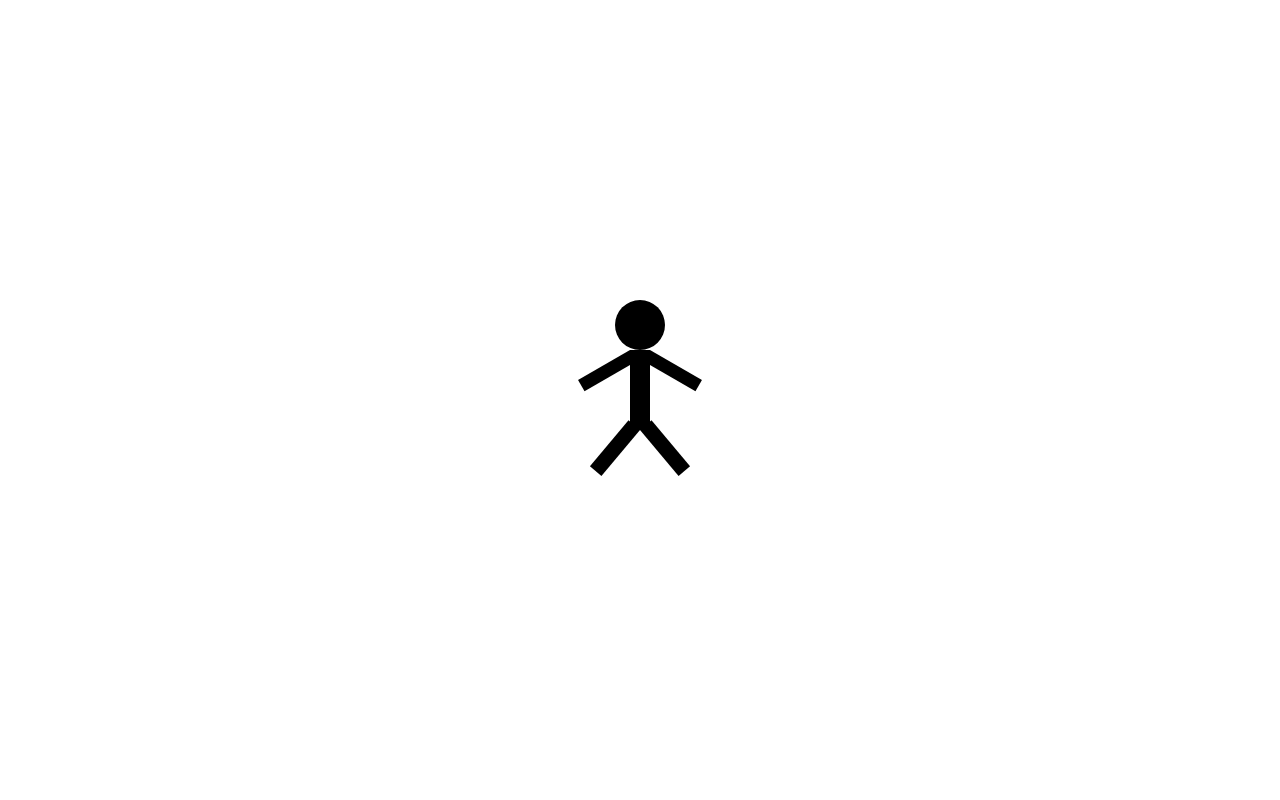
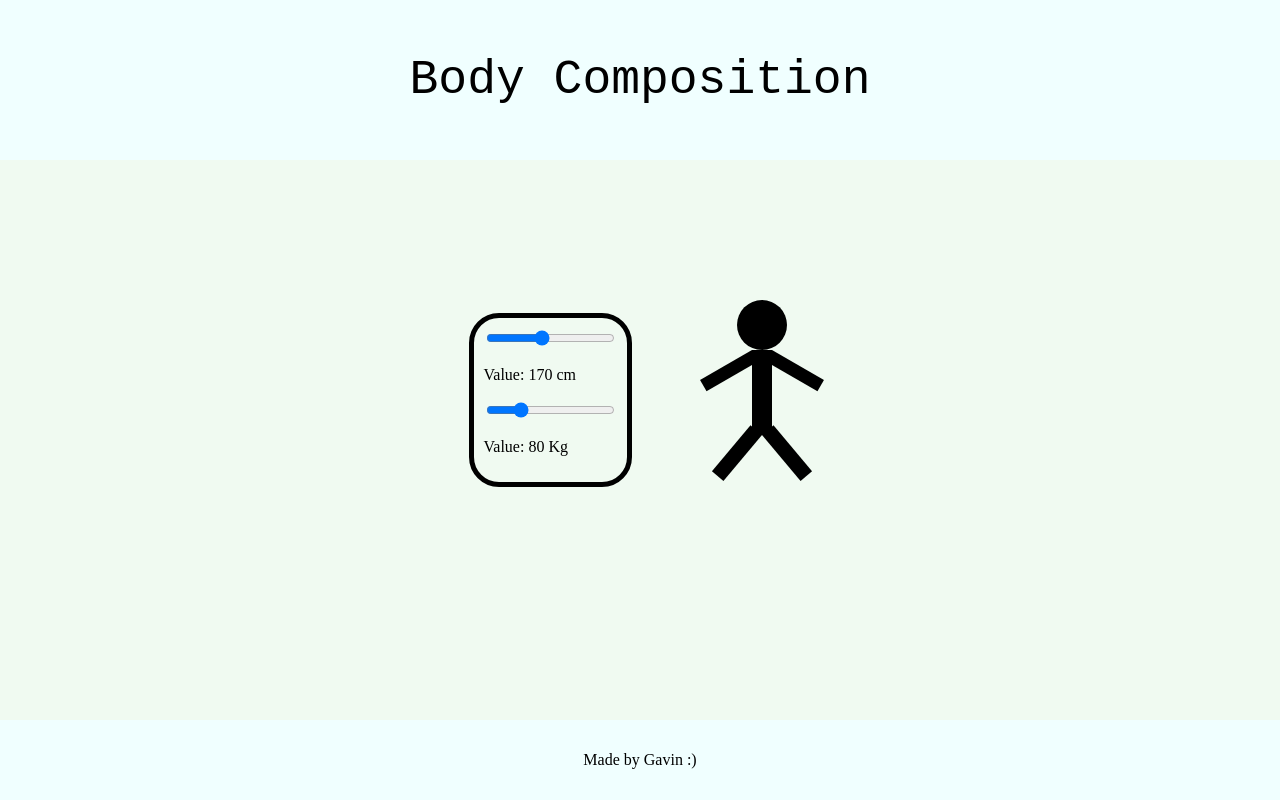
Before and after one commit to Gavinpiy/StickMan, a plain HTML site: page index.html in a window 1280 px wide. Drawn offline with Linux system fonts and the light colour scheme.

Commit message:
height working

```diff
--- a/index.html
+++ b/index.html
@@ -7,6 +7,27 @@
     <link rel="stylesheet" href="styles.css" />
   </head>
   <body>
+    <header>Body Composition</header>
+    <div class="slidecontainer">
+      <input
+        type="range"
+        min="110"
+        max="250"
+        value="170"
+        class="slider"
+        id="height"
+      /><br />
+      <p>Value: <span id="heightValue"></span> cm</p>
+      <input
+        type="range"
+        min="10"
+        max="300"
+        value="80"
+        class="slider"
+        id="weight"
+      /><br />
+      <p>Value: <span id="weightValue"></span> Kg</p>
+    </div>
     <div class="stick-figure">
       <div class="head"></div>
       <div class="body"></div>
@@ -15,5 +36,7 @@
       <div class="left-leg leg"></div>
       <div class="right-leg leg"></div>
     </div>
+    <script src="main.js"></script>
+    <footer>Made by Gavin :)</footer>
   </body>
 </html>
--- /dev/null
+++ b/main.js
@@ -0,0 +1,49 @@
+// // Get references to the input elements and stick figure parts
+// const heightInput = document.getElementById("heightInput");
+// const weightInput = document.getElementById("weightInput");
+// const head = document.querySelector(".head");
+// const body = document.querySelector(".body");
+// const arms = document.querySelectorAll(".arm");
+// const legs = document.querySelectorAll(".leg");
+
+// // Event listeners to detect changes in input fields
+// heightInput.addEventListener("input", updateStickFigureSize);
+// weightInput.addEventListener("input", updateStickFigureSize);
+
+let slider = document.getElementById("height");
+let output = document.getElementById("heightValue");
+
+let body = document.querySelector(".body");
+let legs = document.querySelectorAll(".leg");
+let arms = document.querySelectorAll(".arm");
+let rightLeg = document.querySelector(".right-leg");
+let leftLeg = document.querySelector(".left-leg");
+let rightArm = document.querySelector(".right-arm");
+let leftArm = document.querySelector(".left-arm");
+
+output.innerHTML = slider.value;
+slider.oninput = function () {
+  output.innerHTML = this.value;
+  //slider.value is the value of the slider in cm
+  // console.log(slider.value)
+  body.style.height = slider.value - 80 + "px";
+  rightLeg.style.top = slider.value - 35 + "px";
+  leftLeg.style.top = slider.value - 35 + "px";
+  //This code is using the forEach method to iterate over each element
+  //in the legs NodeList, which contains all the elements with the class "leg."
+  //The forEach method takes a callback function as an argument, and this function
+  //is executed for each element in the NodeList.
+  legs.forEach((leg) => {
+    leg.style.width = this.value / 2.5 + "px";
+  });
+  arms.forEach((arm) => {
+    arm.style.width = this.value / 3 + "px";
+  });
+};
+
+let slider2 = document.getElementById("weight");
+let output2 = document.getElementById("weightValue");
+output2.innerHTML = slider2.value;
+slider2.oninput = function () {
+  output2.innerHTML = this.value;
+};
--- a/styles.css
+++ b/styles.css
@@ -1,15 +1,31 @@
+header{
+  position: absolute;
+  top: 0%;
+  background-color: azure;
+  height: 20vh;
+  width: 100%;
+  display: flex;
+  align-items: center;
+  justify-content: center;
+  font-family: 'Courier New', Courier, monospace;
+  font-size: 3rem;
+}
+
 body {
   display: flex;
   justify-content: center;
   align-items: center;
   height: 100vh;
   margin: 0;
+  background-color: rgb(240, 250, 241);
 }
 
 .stick-figure {
   width: 100px;
   height: 200px;
   position: relative;
+  margin-left: 5rem;
+
 }
 
 .stick-figure div {
@@ -27,7 +43,7 @@ body {
 
 .body {
   width: 20px;
-  height: 80px;
+  height: 85px;
   top: 50px;
   left: 40px;
 }
@@ -42,28 +58,45 @@ body {
 
 .left-arm {
   top: 50px;
-  left: -20px;
+  right: 60px;
   transform: rotate(-30deg);
   transform-origin: top right;
 }
 
 .right-arm {
   top: 50px;
-  right: -20px;
+  left: 60px;
   transform: rotate(30deg);
   transform-origin: top left;
 }
 
 .left-leg {
-  top: 130px;
+  top: 135px;
   left: 50px;
   transform: rotate(-230deg);
   transform-origin: top left;
 }
 
 .right-leg {
-  top: 130px;
+  top: 135px;
   right: 50px;
   transform: rotate(230deg);
   transform-origin: top right;
 }
+
+.slidecontainer {
+  border: 5px solid black;
+  border-radius: 30px;
+  padding: 10px 10px;
+}
+
+footer {
+  position: absolute;
+  bottom: 0%;
+  background-color: azure;
+  width: 100%;
+  display: flex;
+  justify-content: center;
+  height: 5rem;
+  align-items: center;
+}
```
